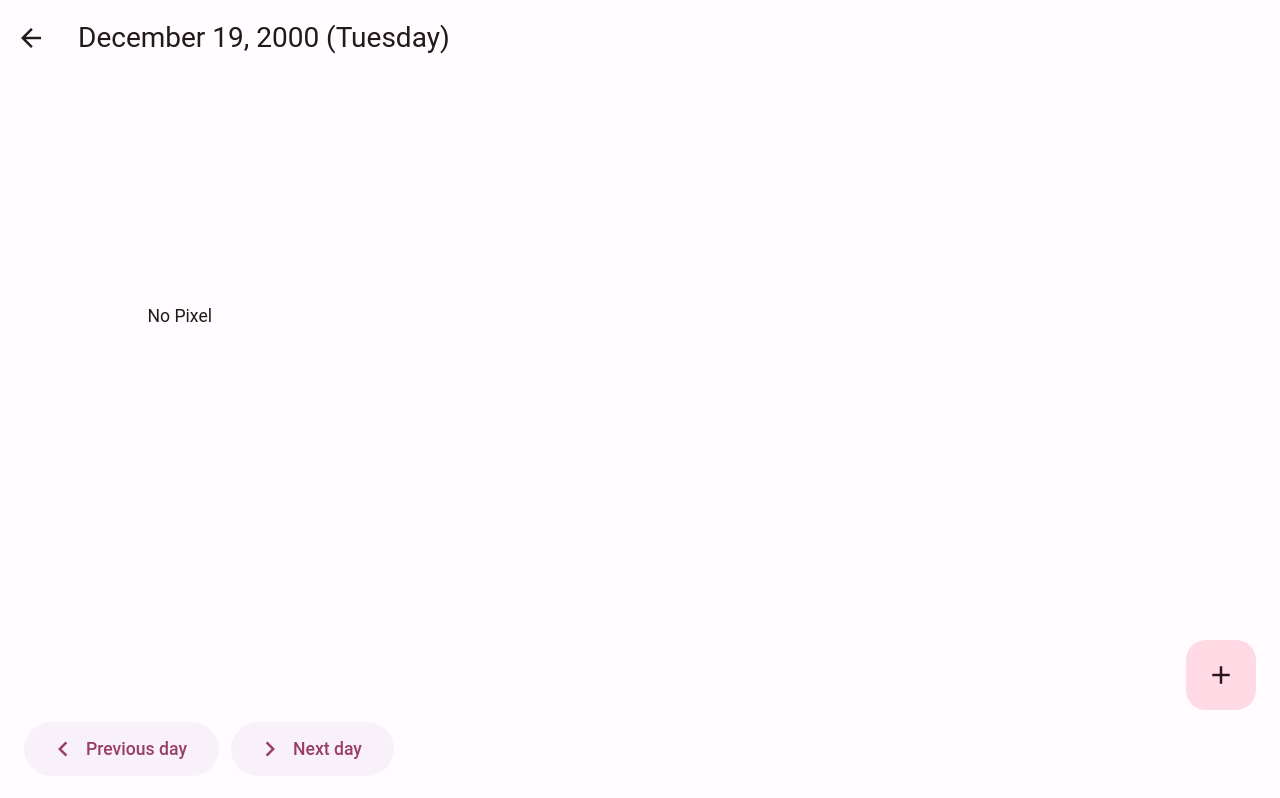
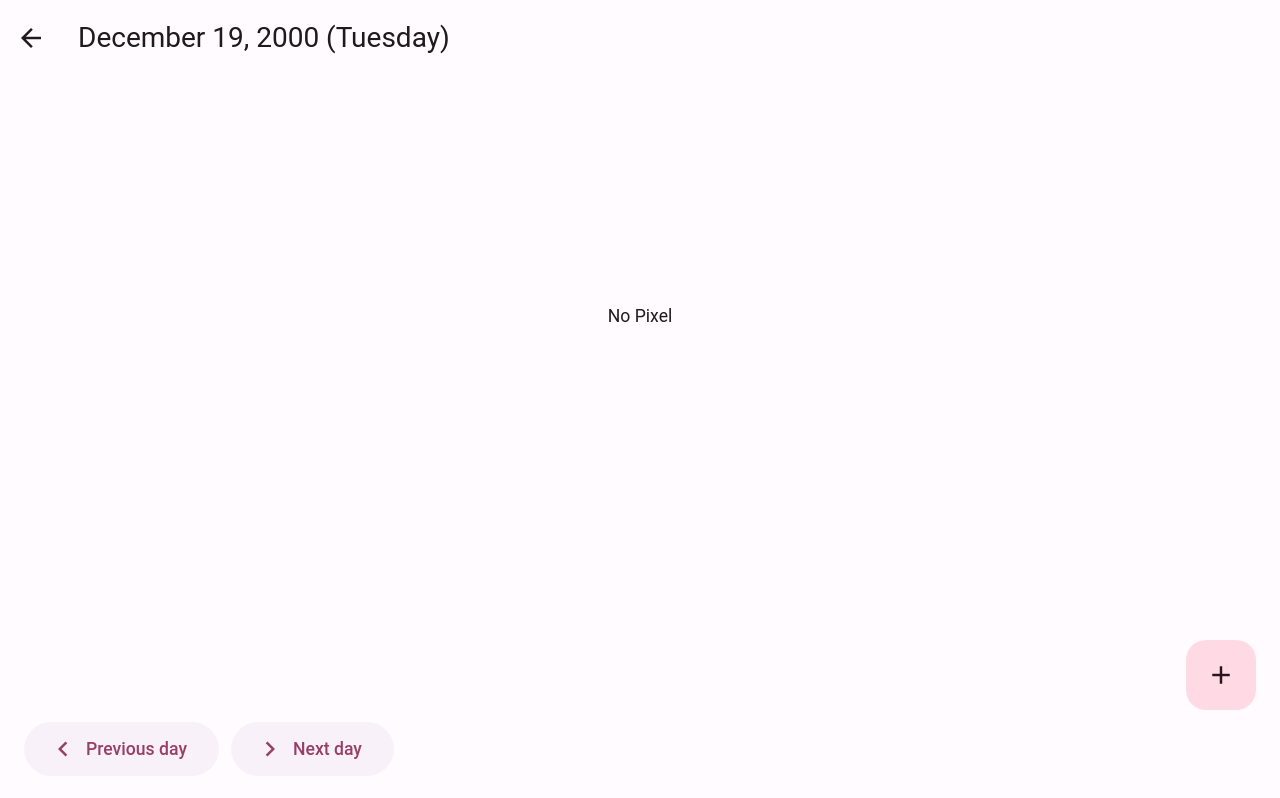
Before and after one commit to resultfulness/pixels-web, a SvelteKit app: page /entries/2000/12/19 in a window 1280 px wide. Built offline with nearby package versions, Linux system fonts and the light colour scheme; a small style sheet from the web is missing.

Commit message:
minor styling fix

```diff
--- a/src/routes/entries/[year]/[month]/[day]/+page.svelte
+++ b/src/routes/entries/[year]/[month]/[day]/+page.svelte
@@ -17,7 +17,7 @@
 {#if entry}
   <EntryView {entry} />
 {:else}
-  <p>No Pixel</p>
+  <p style="text-align:center;">No Pixel</p>
 {/if}
 <div class="bottom-bar">
   <a href={constructUrlFromDate(data.previousDate)}>
@@ -34,7 +34,6 @@
 </div>
 
 <style>
-
   p {
     font-size: 1.1rem;
   }
```
